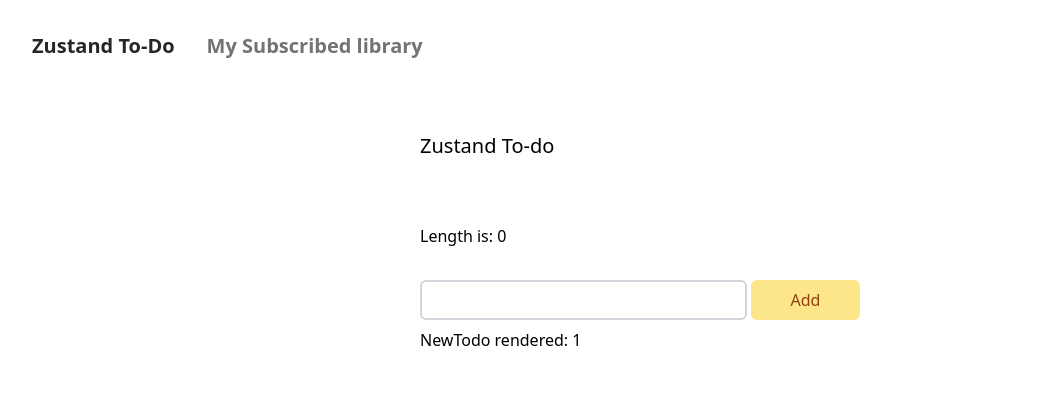
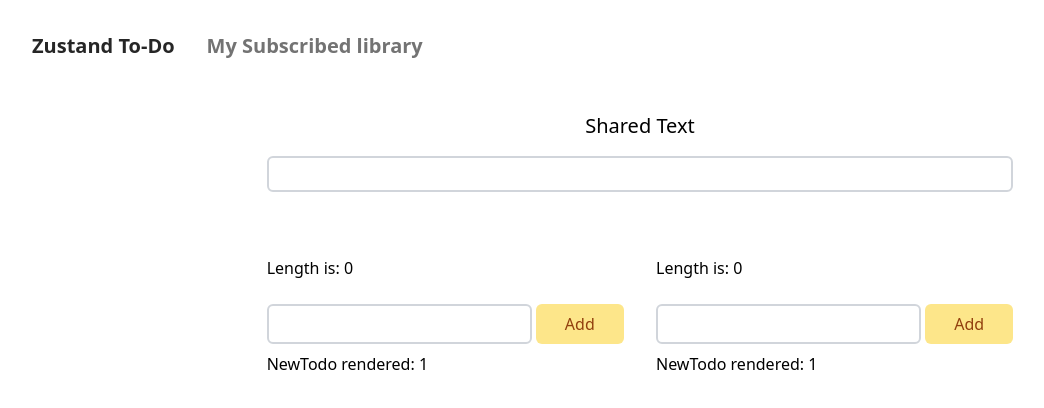
Before and after one commit to demestoss/micro-state-management, a React (Vite) app: page /zustand in a window 1280 px wide. Shown: the top 408 px of the page, without its empty margins (0-1044 px from the left). Built offline with nearby package versions, Linux system fonts and the light colour scheme.

Commit message:
Added shared state for zustand, reworked useMutation for subscribed lib

```diff
--- a/src/App.tsx
+++ b/src/App.tsx
@@ -1,5 +1,5 @@
 import { Redirect, Route, Switch } from "wouter";
-import { ZustandTodo } from "./pages/zustand-todo";
+import { ZustandApp } from "./pages/zustand-app";
 import { PageContainer } from "./layouts/PageContainer";
 import { SubscriptionStore } from "./pages/subscription-store";
 
@@ -8,7 +8,7 @@
     <PageContainer>
       <Switch>
         <Route path="/zustand">
-          <ZustandTodo />
+          <ZustandApp />
         </Route>
 
         <Route path="/subscribed">
--- /dev/null
+++ b/src/features/zustand-todo/SharedText.tsx
@@ -0,0 +1,53 @@
+import create from "zustand";
+
+interface Store {
+  text: string;
+  setText: (text: string) => void;
+  resetText: () => void;
+}
+
+const useSharedText = create<Store>((set) => ({
+  text: "",
+  setText: (text) => set({ text }),
+  resetText: () => set({ text: "" }),
+}));
+
+const selectText = (state: Store) => state.text;
+const selectSetText = (state: Store) => state.setText;
+const selectResetText = (state: Store) => state.resetText;
+
+const SharedTextInput = () => {
+  const text = useSharedText(selectText);
+  const setText = useSharedText(selectSetText);
+
+  return (
+    <div className="flex flex-col space-y-4">
+      <div className="text-xl text-center">Shared Text</div>
+      <input
+        className="border-2 border-gray-300 rounded-md p-1 w-full"
+        type="text"
+        value={text}
+        onChange={(e) => setText(e.target.value)}
+      />
+    </div>
+  );
+};
+
+const SharedTextDisplay = () => {
+  const text = useSharedText(selectText);
+  const reset = useSharedText(selectResetText);
+
+  if (!text) return null;
+
+  return (
+    <div className="space-x-2">
+      <span>{text}</span>
+
+      <button className="text-red-400 hover:text-red-500" onClick={reset}>
+        Reset
+      </button>
+    </div>
+  );
+};
+
+export { SharedTextDisplay, SharedTextInput };
--- a/src/pages/zustand-todo.tsx
+++ b/src/features/zustand-todo/TodoList.tsx
@@ -1,11 +1,12 @@
-import React, { FC, memo, useCallback, useEffect, useRef, useState } from "react";
 import create, { StoreApi } from "zustand";
+import { persist } from "zustand/middleware";
 import { immer } from "zustand/middleware/immer";
-import { persist } from "zustand/middleware";
+import { uniq } from "../../utils/uniq";
 import createContext from "zustand/context";
-import { uniq } from "../utils/uniq";
+import React, { FC, memo, useCallback, useId, useRef, useState } from "react";
 import { clsx } from "clsx";
-import { useRenderCount } from "../hooks/use-render-count";
+import { useRenderCount } from "../../hooks/use-render-count";
+import { SharedTextDisplay } from "./SharedText";
 
 interface Todo {
   id: string;
@@ -20,7 +21,7 @@
   toggleTodo: (id: string) => void;
 }
 
-const createStore = () =>
+const createTodoStore = (id: string) =>
   create<StoreState, [["zustand/persist", StoreState], ["zustand/immer", never]]>(
     persist(
       immer((set) => ({
@@ -35,25 +36,17 @@
           })),
         toggleTodo: (id) =>
           set((state) => {
-            state.todos = state.todos.map((todo) => {
-              if (todo.id === id) {
-                todo.done = !todo.done;
-              }
-              return todo;
-            });
+            const todo = state.todos.find((todo) => todo.id === id)!;
+            todo.done = !todo.done;
           }),
       })),
       {
-        name: "todo-list",
+        name: `todo-list-${id}`,
         getStorage: () => localStorage,
       }
     )
   );
 
-// App global store
-const useStore = createStore();
-
-// Injected global store
 const { Provider: TodoProvider, useStore: useTodoStore } = createContext<StoreApi<StoreState>>();
 
 const selectTodos = (state: StoreState) => state.todos;
@@ -61,6 +54,30 @@
 const selectAddTodo = (state: StoreState) => state.addTodo;
 const selectRemoveTodo = (state: StoreState) => state.removeTodo;
 const selectToggleTodo = (state: StoreState) => state.toggleTodo;
+
+const TodoList: FC<{ id: string }> = ({ id }) => {
+  return (
+    <TodoProvider createStore={() => createTodoStore(id)}>
+      <div className="flex flex-col space-y-6">
+        <TodoListView />
+        <TodoListLength />
+        <NewTodo />
+        <SharedTextDisplay />
+      </div>
+    </TodoProvider>
+  );
+};
+
+const TodoListView = () => {
+  const todos = useTodoStore(selectTodos);
+  return (
+    <div className="flex-1 space-y-4">
+      {todos.map((todo) => (
+        <MemoedTodoItem key={todo.id} {...todo} />
+      ))}
+    </div>
+  );
+};
 
 const TodoItem: FC<{ id: string; title: string; done: boolean }> = ({ id, done, title }) => {
   const remove = useTodoStore(selectRemoveTodo);
@@ -85,19 +102,7 @@
 
 const TodoListLength = () => {
   const length = useTodoStore(selectTodosLength);
-
   return <div>Length is: {length}</div>;
-};
-
-const TodoList = () => {
-  const todos = useTodoStore(selectTodos);
-  return (
-    <div className="space-y-4">
-      {todos.map((todo) => (
-        <MemoedTodoItem key={todo.id} {...todo} />
-      ))}
-    </div>
-  );
 };
 
 const NewTodo = () => {
@@ -133,17 +138,4 @@
   );
 };
 
-const ZustandTodo: FC = () => {
-  return (
-    <div className="flex flex-col space-y-8 w-9/12 p-5 mx-auto">
-      <div className="text-xl">Zustand To-do</div>
-      <TodoProvider createStore={createStore}>
-        <TodoList />
-        <TodoListLength />
-        <NewTodo />
-      </TodoProvider>
-    </div>
-  );
-};
-
-export { ZustandTodo };
+export { TodoList };
--- a/src/layouts/PageContainer.tsx
+++ b/src/layouts/PageContainer.tsx
@@ -6,7 +6,7 @@
     <div className="flex flex-col">
       <Header />
 
-      <div className="mx-auto w-6/12 mt-5">{children}</div>
+      <div className="mx-auto w-7/12 mt-5">{children}</div>
     </div>
   );
 };
--- a/src/lib/subscribed.tsx
+++ b/src/lib/subscribed.tsx
@@ -62,8 +62,6 @@
     useStore(store, selector);
 }
 
-export type Mutate<T> = (state: NextState<T>) => void;
-
 function createStoreContext<T>(defaultValue?: T) {
   const StoreContext = createContext<Store<T> | undefined>(
     defaultValue && createStore(defaultValue)
@@ -91,16 +89,18 @@
     return useStore(store, selector);
   }
 
-  function useStoreMutation<S = T>(mutator: (mutate: Mutate<T>) => void) {
+  function useStoreMutation<S = T>(mutator: NextState<T>) {
     const store = useStoreContext();
 
-    const mutatorRef = useRef<(mutate: Mutate<T>) => void>(mutator);
+    const mutatorRef = useRef<NextState<T>>(mutator);
 
     useEffect(() => {
       mutatorRef.current = mutator;
     }, [mutator]);
 
-    return useCallback(() => mutatorRef.current(store.set), [store]);
+    return useCallback(() => {
+      store.set(mutatorRef.current);
+    }, [store]);
   }
 
   return [Provider, useStoreSelector, useStoreMutation] as const;
--- a/src/pages/subscription-store.tsx
+++ b/src/pages/subscription-store.tsx
@@ -9,8 +9,8 @@
 
 const Component1 = () => {
   const count = useSelector((s) => s.count);
-  const increment = useMutation((m) => m((prev) => ({ ...prev, count: prev.count + 1 })));
-  const reset = useMutation((m) => m((prev) => ({ ...prev, count: 0 })));
+  const increment = useMutation((prev) => ({ ...prev, count: prev.count + 1 }));
+  const reset = useMutation((prev) => ({ ...prev, count: 0 }));
 
   return (
     <div className="flex flex-col space-y-4">
--- /dev/null
+++ b/src/pages/zustand-app.tsx
@@ -0,0 +1,28 @@
+import React, { FC, memo, useCallback, useEffect, useRef, useState } from "react";
+import create, { StoreApi } from "zustand";
+import { immer } from "zustand/middleware/immer";
+import { persist } from "zustand/middleware";
+import createContext from "zustand/context";
+import { uniq } from "../utils/uniq";
+import { clsx } from "clsx";
+import { useRenderCount } from "../hooks/use-render-count";
+import { TodoList } from "../features/zustand-todo/TodoList";
+import { SharedTextInput } from "../features/zustand-todo/SharedText";
+
+const ZustandApp: FC = () => {
+  const [todoIdList] = useState(() => ["first", "second"]);
+
+  return (
+    <div className="flex flex-col space-y-10 mx-auto">
+      <SharedTextInput />
+
+      <div className="grid grid-cols-2 gap-8">
+        {todoIdList.map((id) => (
+          <TodoList key={id} id={id} />
+        ))}
+      </div>
+    </div>
+  );
+};
+
+export { ZustandApp };
```
